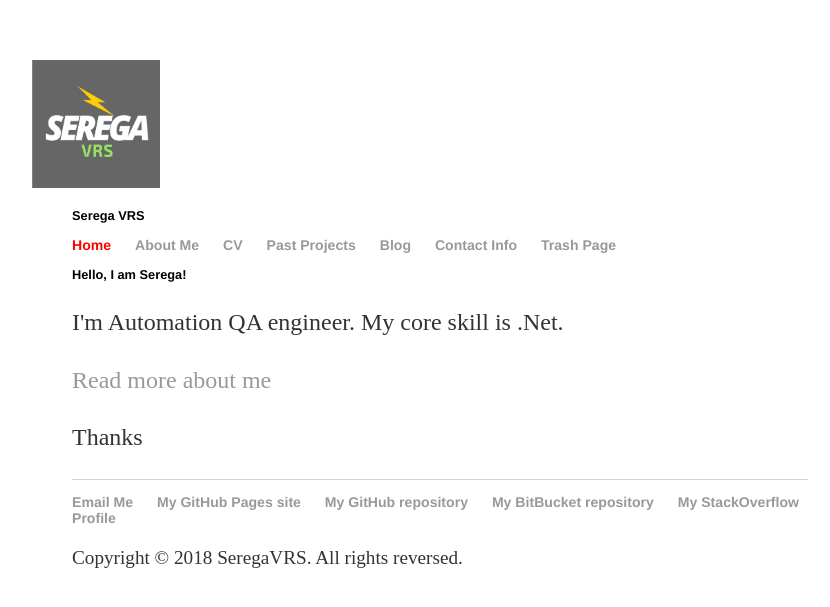
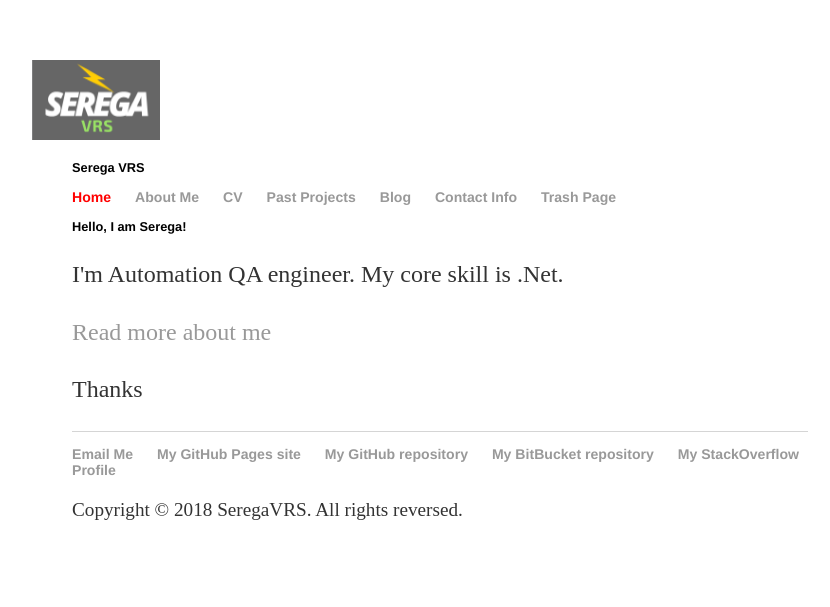
Before and after one commit to SeregaVRS/SeregaVRS.github.io, a Jekyll site: the page built from index.html, in a window 1280 px wide. Shown: the top 607 px of the page, without its empty margins (200-1030 px from the left). Built offline with Jekyll 4.4.1, drawn with Linux system fonts in a browser that asks for light colours.

Commit message:
Update logo.html

```diff
--- a/_includes/logo.html
+++ b/_includes/logo.html
@@ -1,7 +1,7 @@
   <section>
     <figure>
       <a href="https://seregavrs.github.io">
-        <img src="/img/SeregaVRS.png" alt="Serega VRS logo" title="Serega VRS" width="128px" height="128px" />
+        <img src="/img/SeregaVRS-128-80.png" alt="Serega VRS logo" title="Serega VRS" width="128px" height="80px" />
       </a>
     <figure>
   <section>
```
